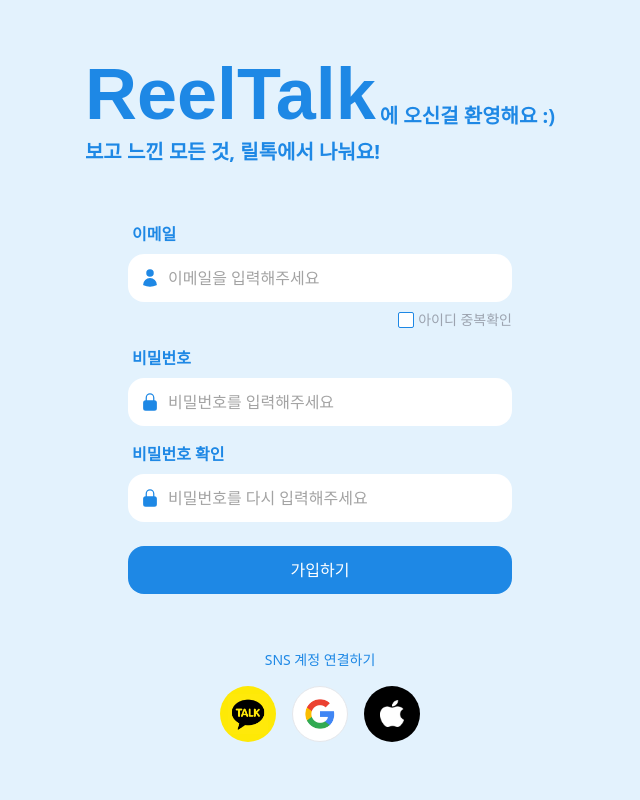
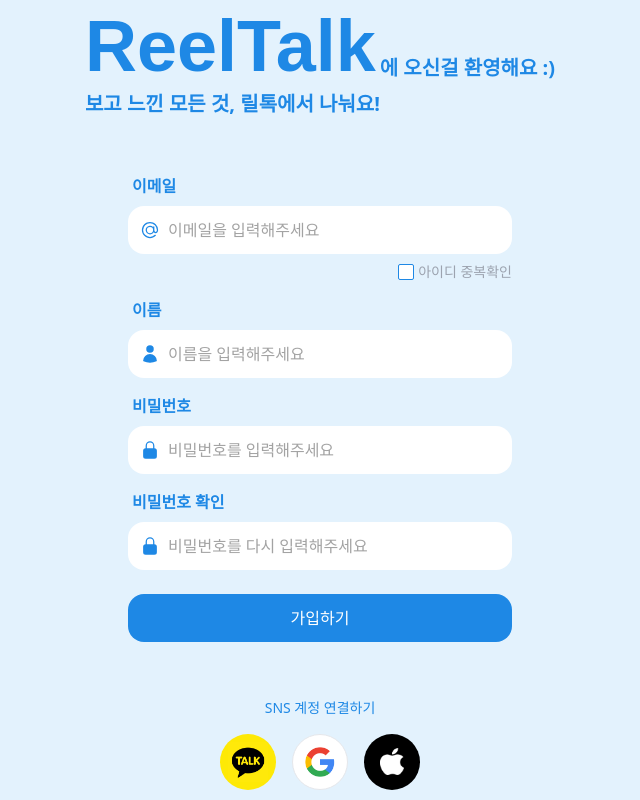
Before and after one commit to TEAM-ALOM/reeltalk-fe, a Next.js app: page /register in a window 1280 px wide. Shown: the top 800 px of the page, without its empty margins (320-960 px from the left). Built offline with nearby package versions, Linux system fonts and the light colour scheme; no server answers; a web font is replaced by a local one.

Commit message:
회원가입 폼 수정
이름 칸 추가

```diff
--- a/app/register/action.ts
+++ b/app/register/action.ts
@@ -6,6 +6,10 @@ import {
   PASSWORD_REGEX_ERROR,
 } from "@/lib/constants";
 import { z } from "zod";
+
+function checkUsername(username: string) {
+  return !username.includes("admin");
+}
 
 const checkPasswords = ({
   password,
@@ -17,6 +21,16 @@ const checkPasswords = ({
 
 const formSchema = z
   .object({
+    username: z
+      .string({
+        invalid_type_error: "Username must be a string",
+        required_error: "Username is required",
+      })
+
+      .toLowerCase()
+      .trim()
+      .transform((username) => `${username}🇰🇷`)
+      .refine(checkUsername, "Username cannot contain 'admin'"),
     email: z.string().email(),
     password: z
       .string()
@@ -32,6 +46,7 @@ const formSchema = z
 type FormState = {
   fieldErrors?: {
     email?: string[];
+    username?: string[];
     password?: string[];
     confirm_password?: string[];
   };
@@ -41,6 +56,7 @@ type FormState = {
 export async function createAccount(prevState: FormState, formData: FormData) {
   const data = {
     email: formData.get("email"),
+    username: formData.get("username"),
     password: formData.get("password"),
     confirm_password: formData.get("confirm_password"),
   };
--- a/app/register/page.tsx
+++ b/app/register/page.tsx
@@ -6,7 +6,11 @@ import { useFormState } from "react-dom";
 import Input from "../components/input";
 import Button from "../components/button";
 import { PASSWORD_MIN_LENGTH } from "@/lib/constants";
-import { LockClosedIcon, UserIcon } from "@heroicons/react/24/solid";
+import {
+  AtSymbolIcon,
+  LockClosedIcon,
+  UserIcon,
+} from "@heroicons/react/24/solid";
 import Image from "next/image";
 
 const sansita = Sansita({
@@ -45,7 +49,7 @@ export default function Register() {
             placeholder="이메일을 입력해주세요"
             required={true}
             errors={state?.fieldErrors?.email}
-            icon={<UserIcon className="w-5 h-5 text-ReelTalk_DeepBlue" />}
+            icon={<AtSymbolIcon className="w-5 h-5 text-ReelTalk_DeepBlue" />}
           />
 
           <div className="flex items-center self-end mt-2">
@@ -55,6 +59,15 @@ export default function Register() {
             />
             <span className="ml-1 text-sm text-gray-400">아이디 중복확인</span>
           </div>
+          <Input
+            name="username"
+            text="이름"
+            type="text"
+            placeholder="이름을 입력해주세요"
+            required={true}
+            errors={state?.fieldErrors?.username}
+            icon={<UserIcon className="w-5 h-5 text-ReelTalk_DeepBlue" />}
+          />
 
           <Input
             name="password"
```
